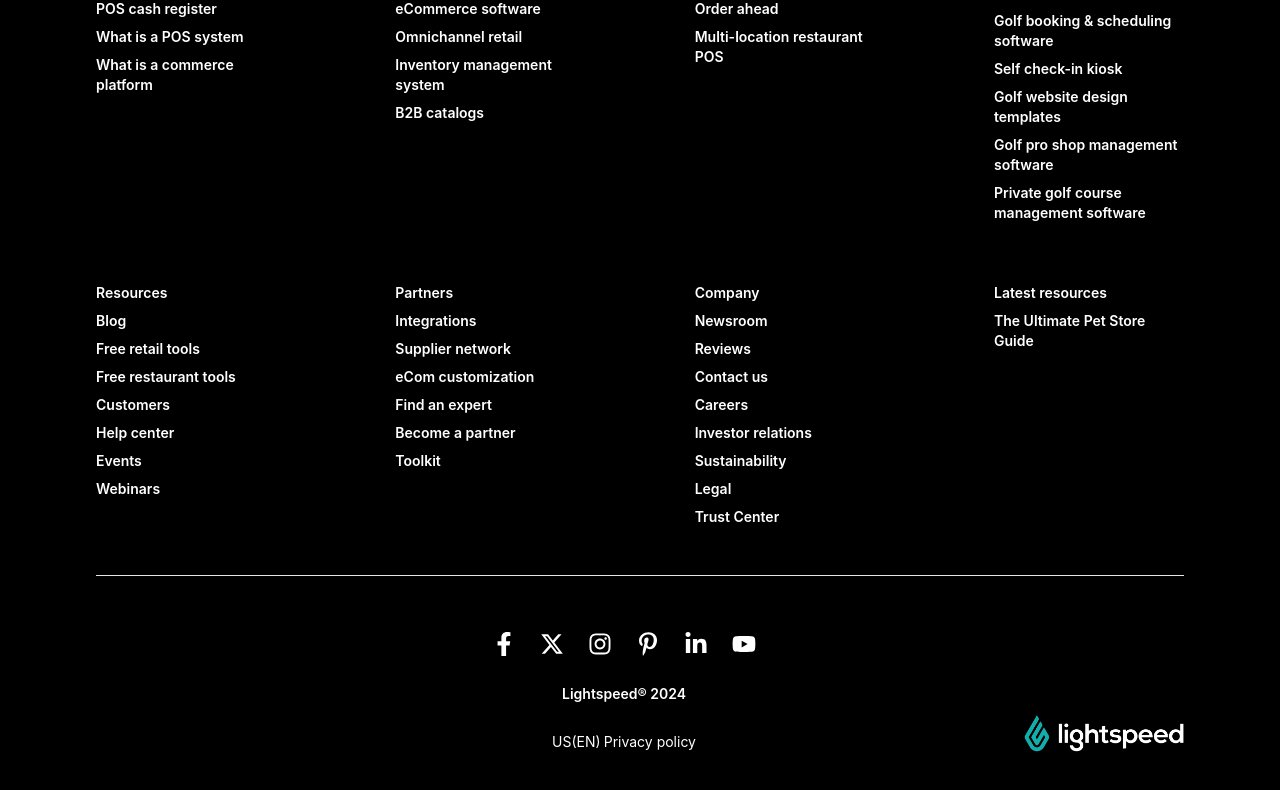
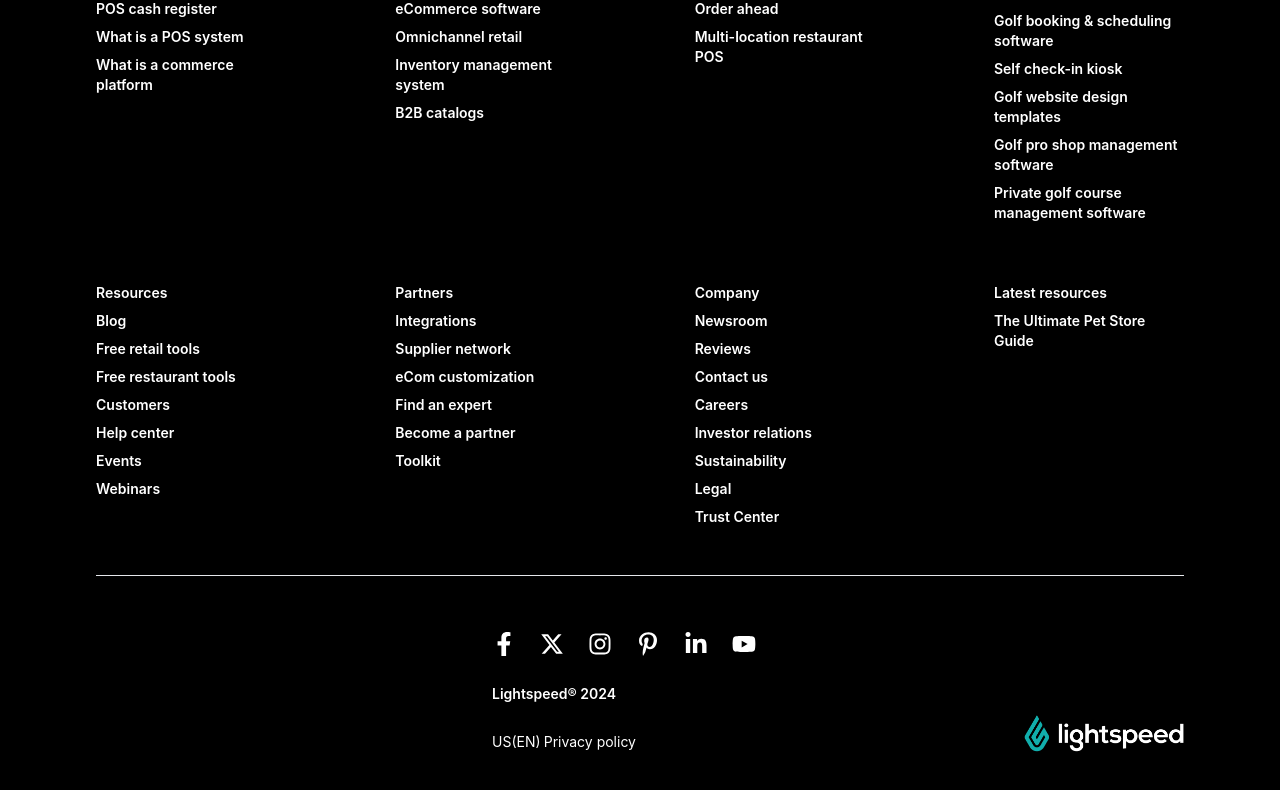
Before and after one commit to Nex-DoT/lightspeed, a React (Create React App) app: page / in a window 1280 px wide. Shown: the part 9185-9975 px from the top of the page. Built offline with nearby package versions, Linux system fonts and the light colour scheme.

Commit message:
Update footer.js

```diff
--- a/src/components/orgonism/footer.js
+++ b/src/components/orgonism/footer.js
@@ -17,7 +17,7 @@
 
       <section className="flex flex-wrap-reverse items-start justify-center gap-7 md:justify-between pt-7 md:pt-14">
         <div className="w-32"></div>
-        <div className="text-white flex flex-col items-center gap-7">
+        <div className="text-white flex flex-col items-center md:items-start gap-7">
           <div className="text-2xl flex items-center gap-6">
             {footerIcon.map((item, index) => (<span className="hover:opacity-70 cursor-pointer" key={index}>{item}</span>))}
           </div>
```
